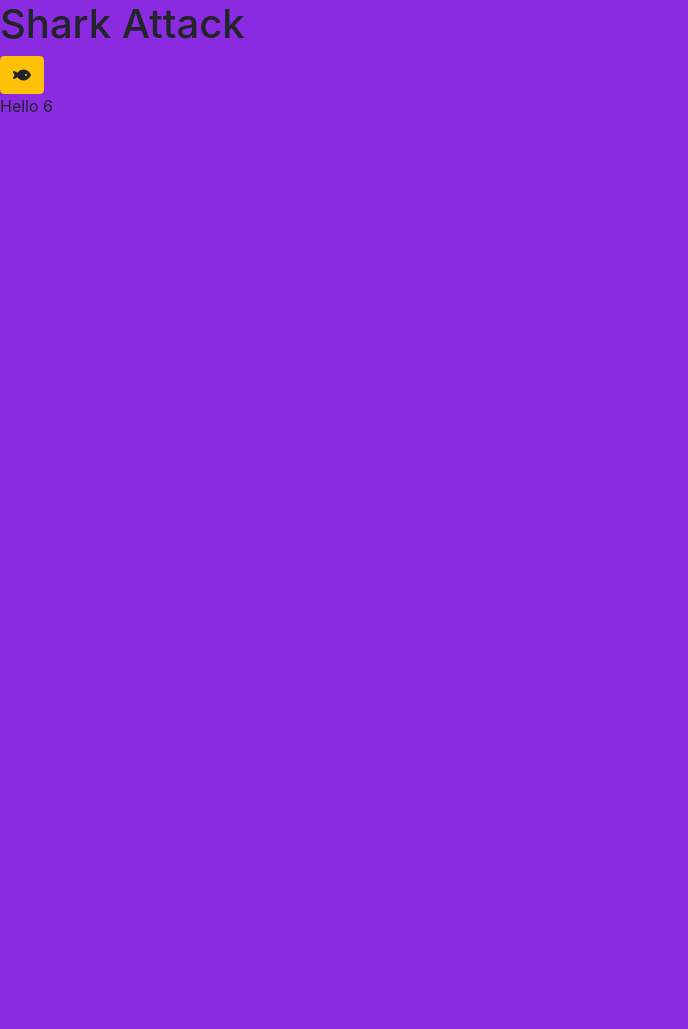
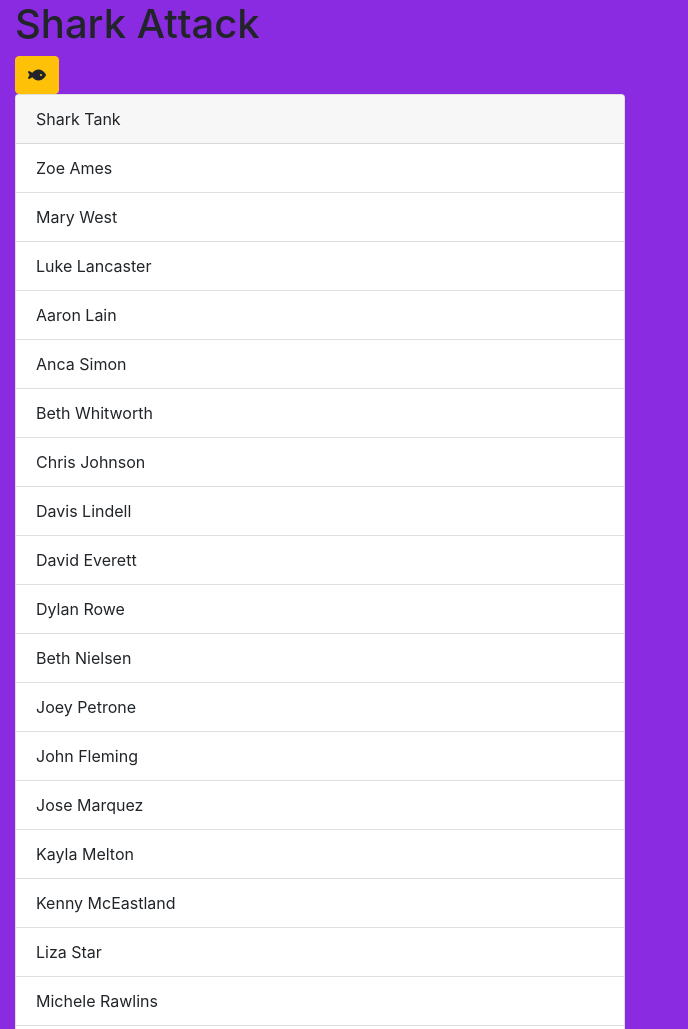
Before and after one commit to luketlancaster/shark-attack, a plain HTML site: page index.html in a window 1280 px wide. Shown: the top 1029 px of the page, without its empty margins (0-688 px from the left). Before the commit the page ends 800 px from the top, so only its background shows below. Drawn offline with nearby package versions, Linux system fonts and the light colour scheme.

Commit message:
Display all alive students in shark tank

```diff
--- a/index.html
+++ b/index.html
@@ -12,10 +12,14 @@
 </head>
 
 <body>
-  <h1>Shark Attack</h1>
-  <button class="btn btn-warning"><i class="fas fa-fish"></i></button>
+  <div class="col-12">
+    <h1>Shark Attack</h1>
+    <button class="btn btn-warning"><i class="fas fa-fish"></i></button>
+  </div>
 
-  <div id="tank"></div>
+  <div class="col-6">
+    <div id="tank"></div>
+  </div>
 
   <script src="https://code.jquery.com/jquery-3.2.1.slim.min.js"
     integrity="sha384-KJ3o2DKtIkvYIK3UENzmM7KCkRr/rE9/Qpg6aAZGJwFDMVNA/GpGFF93hXpG5KkN"
--- a/javascripts/components/tank.js
+++ b/javascripts/components/tank.js
@@ -2,7 +2,23 @@
 import personData from '../helpers/data/personData.js';
 
 const tankBuilder = () => {
-  let domString = `Hello ${2 + 4}`;
+  let domString = `
+    <div class="card shark-tank">
+      <div class="card-header">
+        Shark Tank
+      </div>
+      <ul class="list-group list-group-flush">
+  `
+  personData.getAlivePersons().forEach(person => {
+    domString += `
+      <li class="list-group-item">${person.name}</li>
+    `;
+  })
+
+  domString +=`
+      </ul>
+    </div>
+  `;
   utils.printToDom('tank', domString);
 };
 
```
